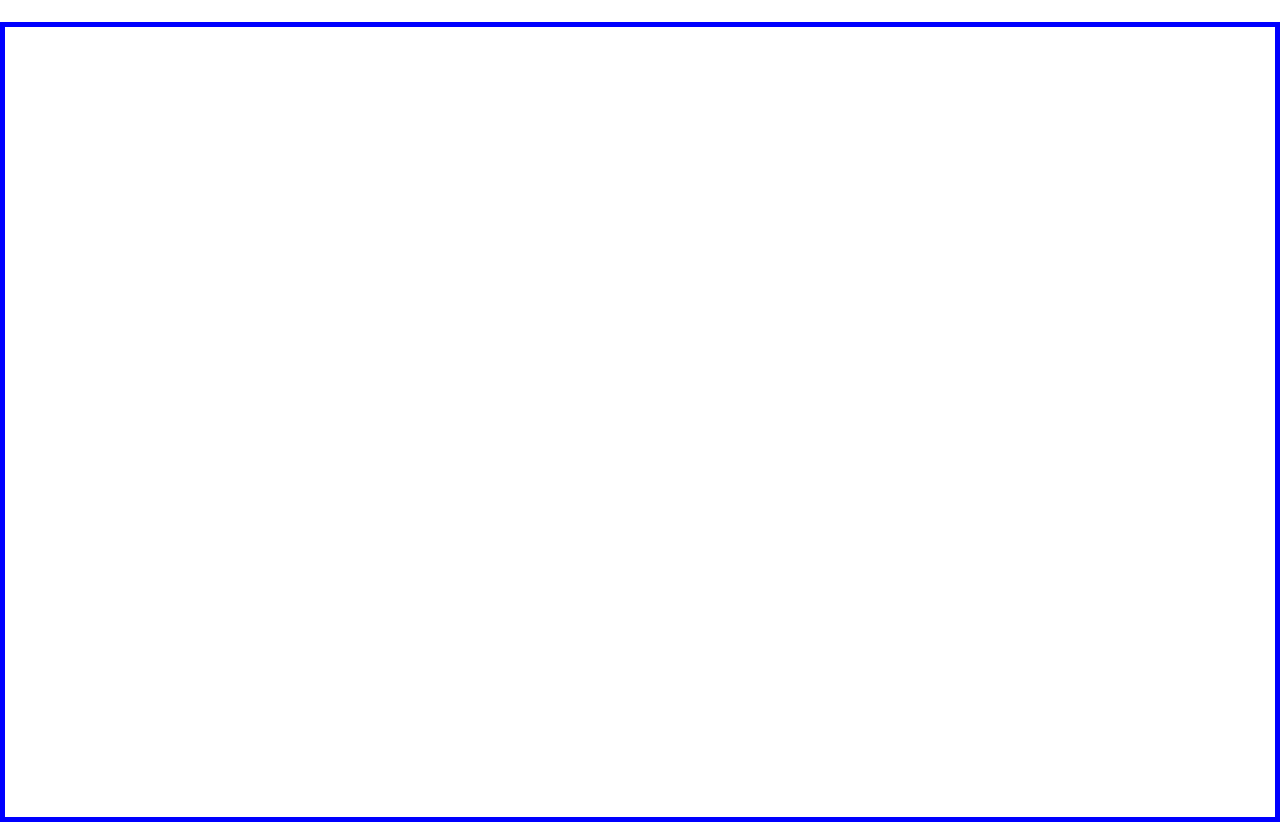
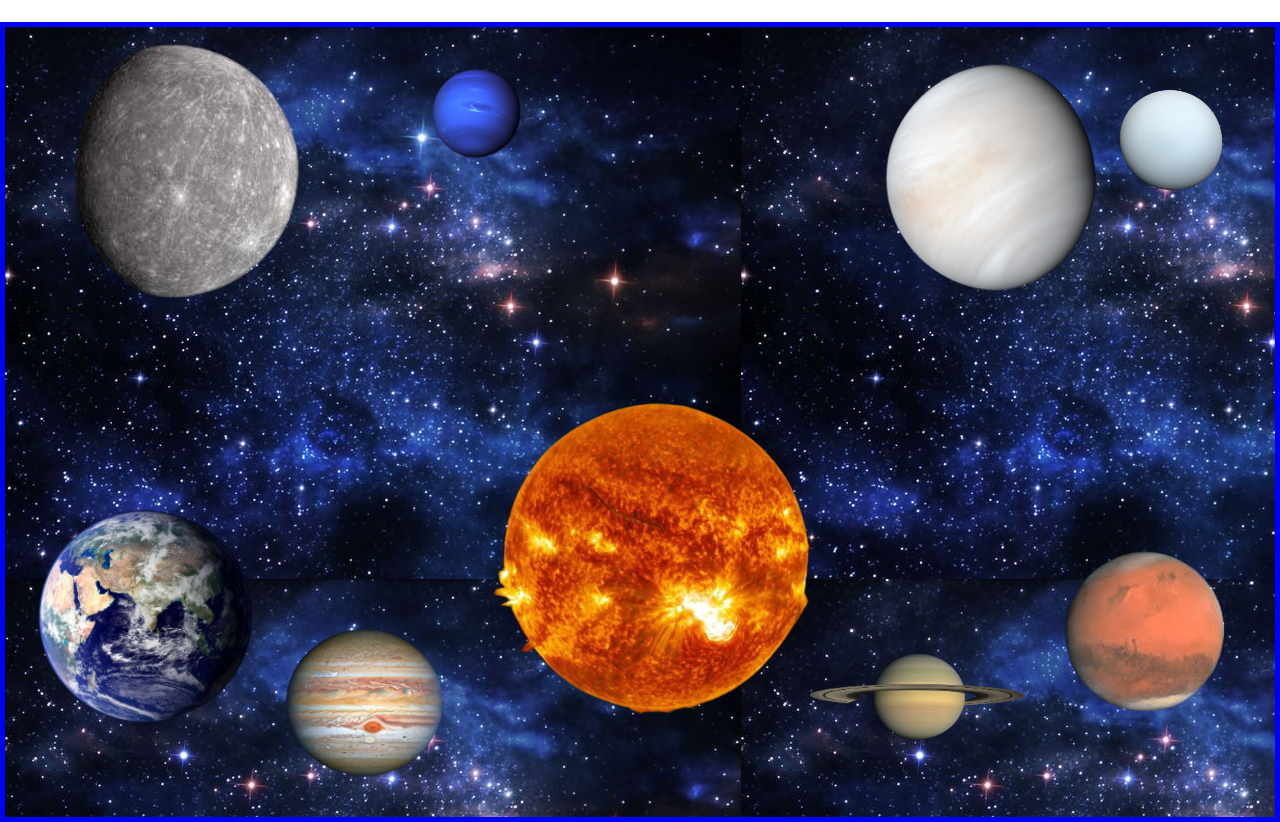
Before and after one commit to Nikkypwetti/Planets-Project, a plain HTML site: page index.html in a window 1280 px wide. Drawn offline with Linux system fonts and the light colour scheme.

Commit message:
i edit styles

```diff
--- a/planets.html
+++ b/index.html
@@ -5,7 +5,7 @@
     <meta http-equiv="X-UA-Compatible" content="IE=edge">
     <meta name="viewport" content="width=device-width,initial-scale=1.0">
     <title>Document</title>
-    <link rel="stylesheet" href="./planets.css">
+    <link rel="stylesheet" href="style.css">
 </head>
 <body>
     <marquee behavior="" direction="ratione">
@@ -20,31 +20,31 @@
 
     <div class="container">
         <div class="imga">
-            <img src="./mercury.png" alt="">
+            <img src="./img/mercury.png" alt="">
         </div>
         <div class="imgb">
-            <img src="./venus.png" alt="">
+            <img src="./img/venus.png" alt="">
         </div>
         <div class="imgc">
-            <img src="./earth.png" alt="">
+            <img src="./img/earth.png" alt="">
         </div>
         <div class="imgd">
-            <img src="./mars.png" alt="">
+            <img src="./img/mars.png" alt="">
         </div>
         <div class="imge">
-            <img src="./sun.png" alt="">
+            <img src="./img/sun.png" alt="">
         </div>
         <div class="imgf">
-            <img src="./jubiter.png" alt="">
+            <img src="./img/jubiter.png" alt="">
         </div>
         <div class="imgg">
-            <img src="./saturn.png" alt="">
+            <img src="./img/saturn.png" alt="">
         </div>
         <div class="imgh">
-            <img src="./uranus.png" alt="">
+            <img src="./img/uranus.png" alt="">
         </div>
         <div class="imgi">
-            <img src="./neptune.png" alt="">
+            <img src="./img/neptune.png" alt="">
         </div>
     </div>
 
--- a/planets.css
+++ b/style.css
@@ -12,7 +12,7 @@ marquee{
     min-height: 100vh;
     display: block;
     position: relative;
-    background-image: url(./planet\ b.jpg);
+    background-image: url(./img/planet\ b.jpg);
 }
 .imga img{
     position: absolute;
@@ -24,42 +24,42 @@ marquee{
 .imgb img{
     position: absolute;
     width: 19%;
-    left: 620px;
-    top: 40px;
+    left: 870px;
+    top: 30px;
 }
 
 .imgc img{
     position: absolute;
     width: 19%;
     bottom: 80px;
-    left: 30px;
+    left: 20px;
 }
 
 .imgd img{
     position: absolute;
     width: 15%;
     bottom: 90px;
-    right: 30px;
+    right: 35px;
 }
 
 .imge img{
     position: absolute;
-    width: 35%;
-    left: 300px;
-    bottom: 52px;
+    width: 30%;
+    left: 460px;
+    bottom: 70px;
 }
 
 .imgf img{
     position: absolute;
     width: 18%;
-    left: 160px;
-    bottom: 27px;
+    left: 230px;
+    bottom: 20px;
 }
 
 .imgg img{
     position: absolute;
     width: 20%;
-    right: 180px;
+    right: 230px;
     bottom: 60px;
 }
 
@@ -67,14 +67,22 @@ marquee{
     position: absolute;
     width: 10%;
     top: 50px;
-    right: 50px;
-
-
+    right: 40px;
 }
 
 .imgi img{
     position: absolute;
     width: 8%;
-    left: 400px;
+    left: 420px;
     top: 35px;
 }
+
+
+@media screen {
+    .container{
+        width: 100%;
+    }
+    .img{
+
+    }
+}
```
Also changed, not shown: img/earth.png (added), img/jubiter.png (added), img/mars.png (added), img/mercury.png (added), img/neptune.png (added), img/planet b.jpg (added), img/saturn.png (added), img/sun.png (added), img/uranus.png (added), img/venus.png (added).
